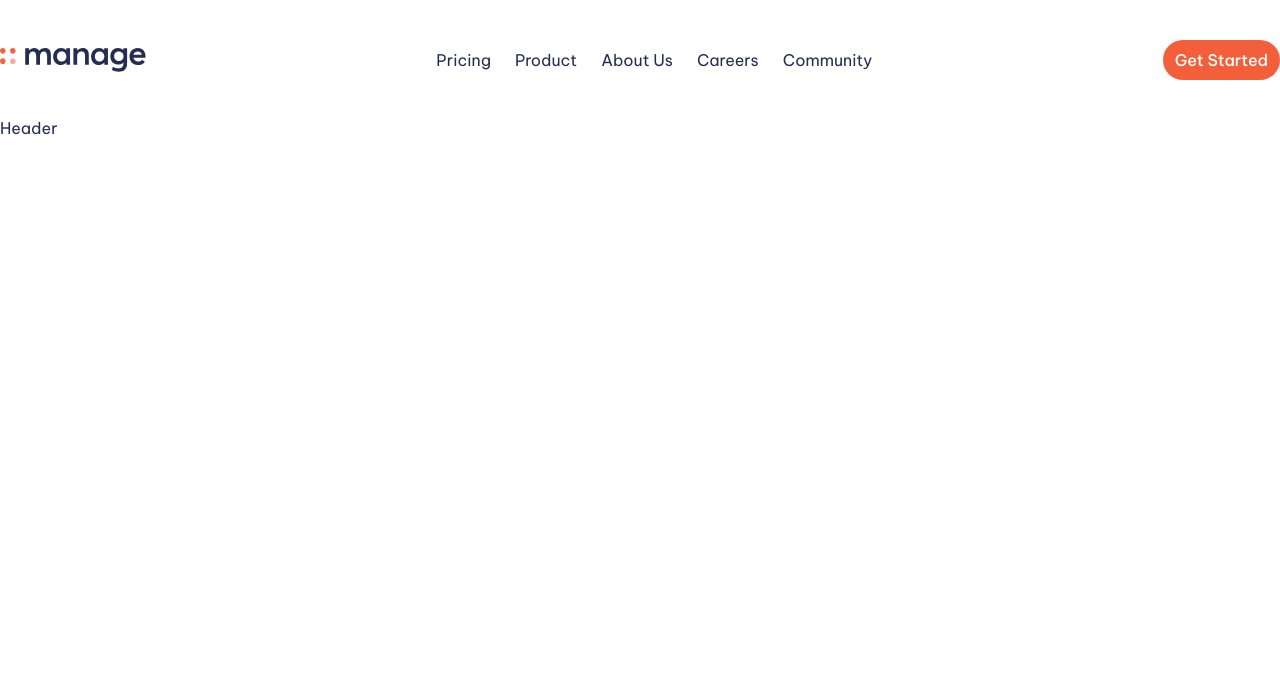
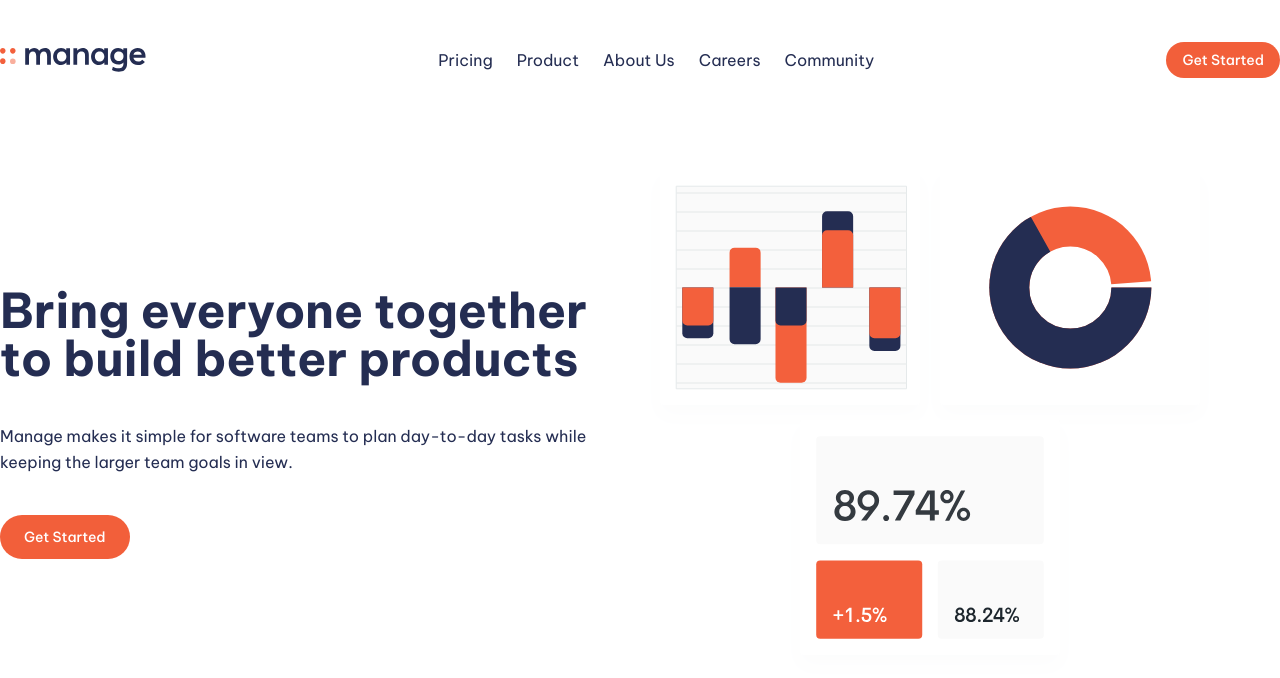
Before and after one commit to mukolweke/ManageLandingPage, a Vue app: page / in a window 1280 px wide. Shown: the top 678 px of the page. Built offline with nearby package versions, Linux system fonts and the light colour scheme.

Commit message:
LP:Header add content and banner img

```diff
--- /dev/null
+++ b/src/components/Button.vue
@@ -0,0 +1,21 @@
+<template>
+  <button
+    class="
+      bg-primary-red
+      text-white
+      font-medium
+      rounded-full
+      hover:bg-light-red
+      text-sm
+    "
+    :class="{ ' p-2 px-4': navBtn, ' py-3 px-6': !navBtn }"
+  >
+    Get Started
+  </button>
+</template>
+
+<script setup>
+defineProps({
+  navBtn: Boolean,
+});
+</script>
--- a/src/components/Header.vue
+++ b/src/components/Header.vue
@@ -1,6 +1,56 @@
 <script setup>
+import Button from "./Button.vue";
 </script>
 
 <template>
-  <h1>Header</h1>
+  <section
+    class="
+      relative
+      container
+      mx-auto
+      flex flex-col-reverse
+      md:flex-row
+      items-center
+      mt-10
+      mb-32
+      px-4
+      md:px-0
+    "
+  >
+    <div class="flex flex-col space-y-10 md:w-1/2">
+      <h1
+        class="
+          max-w-md
+          md:max-w-none
+          mx-auto
+          text-4xl
+          font-bold
+          text-center
+          md:text-5xl md:text-left
+        "
+      >
+        Bring everyone together to build better products
+      </h1>
+      <p
+        class="
+          max-w-sm
+          md:max-w-none
+          mx-auto
+          text-center
+          leading-relaxed
+          md:text-left
+        "
+      >
+        Manage makes it simple for software teams to plan day-to-day tasks while
+        keeping the larger team goals in view.
+      </p>
+      <div class="flex justify-center md:justify-start">
+        <Button />
+      </div>
+    </div>
+
+    <div class="md:w-1/2">
+      <img src="../assets/images/illustration-intro.svg" alt="Header Banner" />
+    </div>
+  </section>
 </template>
--- a/src/components/Navigation.vue
+++ b/src/components/Navigation.vue
@@ -1,5 +1,6 @@
 <script setup>
 import { ref } from "vue";
+import Button from "./Button.vue";
 
 const showNavDropdown = ref(false);
 
@@ -18,7 +19,7 @@ function closeMenu() {
 
 <template>
   <div class="relative container mx-auto">
-    <div class="flex items-center justify-between px-4 md:px-6 lg:px-0 py-10">
+    <div class="flex items-center justify-between px-4 md:px-0 py-10">
       <div class="w-auto h-auto py-2">
         <img
           src="../assets/images/logo.svg"
@@ -29,72 +30,26 @@ function closeMenu() {
       </div>
 
       <ul class="hidden md:flex space-x-2 md:space-x-6">
-        <li
-          class="
-            hover:text-primary-red
-            hover:underline
-            hover:underline-offset-4
-            hover:underline-primary-red
-          "
-        >
+        <li class="hover:text-gray-blue">
           <a href="#">Pricing</a>
         </li>
-        <li
-          class="
-            hover:text-primary-red
-            hover:underline
-            hover:underline-offset-4
-            hover:underline-primary-red
-          "
-        >
+        <li class="hover:text-gray-blue">
           <a href="#">Product</a>
         </li>
-        <li
-          class="
-            hover:text-primary-red
-            hover:underline
-            hover:underline-offset-4
-            hover:underline-primary-red
-          "
-        >
+        <li class="hover:text-gray-blue">
           <a href="#">About Us</a>
         </li>
-        <li
-          class="
-            hover:text-primary-red
-            hover:underline
-            hover:underline-offset-4
-            hover:underline-primary-red
-          "
-        >
+        <li class="hover:text-gray-blue">
           <a href="#">Careers</a>
         </li>
-        <li
-          class="
-            hover:text-primary-red
-            hover:underline
-            hover:underline-offset-4
-            hover:underline-primary-red
-          "
-        >
+        <li class="hover:text-gray-blue">
           <a href="#">Community</a>
         </li>
       </ul>
 
-      <button
-        class="
-          hidden
-          md:block
-          bg-primary-red
-          text-white
-          font-medium
-          p-3
-          rounded-full
-          hover:bg-light-red
-        "
-      >
-        Get Started
-      </button>
+      <div class="hidden md:block">
+        <Button nav-btn />
+      </div>
 
       <div class="md:hidden z-50">
         <span class="cursor-pointer" @click="openMenu" v-if="!showNavDropdown">
```
